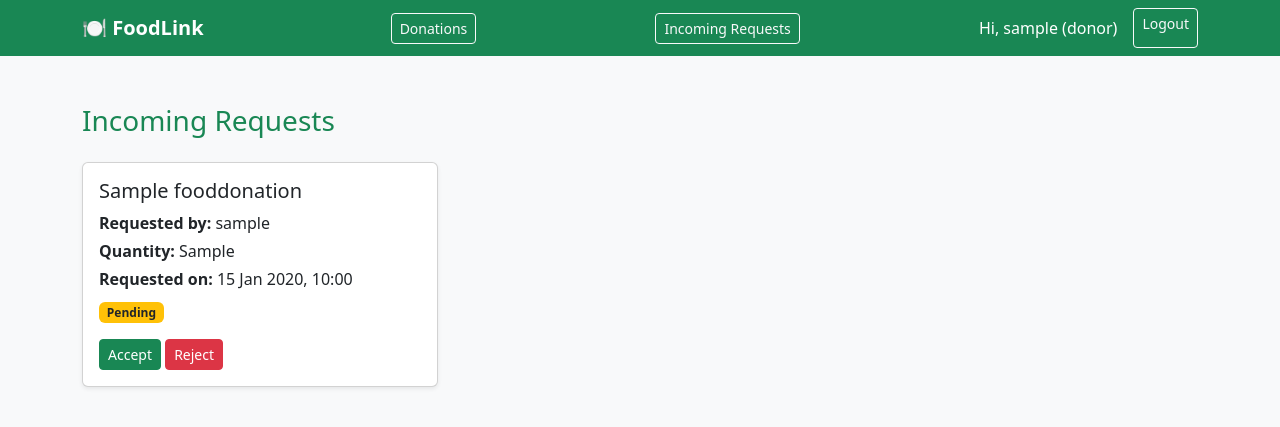
After one commit to tawheedul-islam/FoodLink-Food-Waste-Donation-System, a Django app: page /requests/incoming/ in a window 1280 px wide. The commit adds this page. Shown: the top 427 px of the page. Run offline with Django 5.2, Linux system fonts and the light colour scheme; a user stored in the database is signed in; tables that the repository leaves empty hold one stand-in row (values such as "Sample post").

Commit message:
Add donation request system with accept/reject/complete workflow

```diff
--- a/foodlink_project/urls.py
+++ b/foodlink_project/urls.py
@@ -1,27 +1,3 @@
-"""
-URL configuration for foodlink_project project.
-
-The `urlpatterns` list routes URLs to views. For more information please see:
-    https://docs.djangoproject.com/en/6.1/topics/http/urls/
-Examples:
-Function views
-    1. Add an import:  from my_app import views
-    2. Add a URL to urlpatterns:  path('', views.home, name='home')
-Class-based views
-    1. Add an import:  from other_app.views import Home
-    2. Add a URL to urlpatterns:  path('', Home.as_view(), name='home')
-Including another URLconf
-    1. Import the include() function: from django.urls import include, path
-    2. Add a URL to urlpatterns:  path('blog/', include('blog.urls'))
-"""
-from django.contrib import admin
-from django.urls import path, include
-
-urlpatterns = [
-    path('admin/', admin.site.urls),
-    path('accounts/', include('accounts.urls')),
-]
-
 from django.contrib import admin
 from django.urls import path, include
 
@@ -29,4 +5,5 @@ urlpatterns = [
     path('admin/', admin.site.urls),
     path('accounts/', include('accounts.urls')),
     path('donations/', include('donations.urls')),
+    path('requests/', include('requests_app.urls')),
 ]
--- /dev/null
+++ b/requests_app/urls.py
@@ -0,0 +1,9 @@
+from django.urls import path
+from . import views
+
+urlpatterns = [
+    path('create/<int:pk>/', views.create_request, name='create_request'),
+    path('my-requests/', views.my_requests, name='my_requests'),
+    path('incoming/', views.incoming_requests, name='incoming_requests'),
+    path('update/<int:pk>/<str:new_status>/', views.update_request_status, name='update_request_status'),
+]
--- a/requests_app/views.py
+++ b/requests_app/views.py
@@ -1,3 +1,56 @@
-from django.shortcuts import render
+from django.shortcuts import render, redirect, get_object_or_404
+from django.contrib.auth.decorators import login_required
+from django.contrib import messages
+from donations.models import FoodDonation
+from .models import DonationRequest
 
-# Create your views here.
+@login_required
+def create_request(request, pk):
+    donation = get_object_or_404(FoodDonation, pk=pk)
+
+    if request.user.role != 'receiver':
+        messages.error(request, 'Only receivers can request donations.')
+        return redirect('donation_detail', pk=pk)
+
+    already_requested = DonationRequest.objects.filter(donation=donation, receiver=request.user).exists()
+    if already_requested:
+        messages.warning(request, 'You have already requested this donation.')
+        return redirect('donation_detail', pk=pk)
+
+    DonationRequest.objects.create(donation=donation, receiver=request.user)
+    donation.status = 'requested'
+    donation.save()
+    messages.success(request, 'Request submitted successfully!')
+    return redirect('my_requests')
+
+@login_required
+def my_requests(request):
+    reqs = DonationRequest.objects.filter(receiver=request.user).order_by('-request_date')
+    return render(request, 'requests_app/my_requests.html', {'requests': reqs})
+
+@login_required
+def incoming_requests(request):
+    if request.user.role != 'donor':
+        messages.error(request, 'Only donors can view incoming requests.')
+        return redirect('donation_list')
+    reqs = DonationRequest.objects.filter(donation__donor=request.user).order_by('-request_date')
+    return render(request, 'requests_app/incoming_requests.html', {'requests': reqs})
+
+@login_required
+def update_request_status(request, pk, new_status):
+    req = get_object_or_404(DonationRequest, pk=pk, donation__donor=request.user)
+    req.status = new_status
+    req.save()
+
+    if new_status == 'accepted':
+        req.donation.status = 'accepted'
+        req.donation.save()
+    elif new_status == 'rejected':
+        req.donation.status = 'posted'
+        req.donation.save()
+    elif new_status == 'completed':
+        req.donation.status = 'completed'
+        req.donation.save()
+
+    messages.success(request, f'Request marked as {new_status}.')
+    return redirect('incoming_requests')
--- a/templates/base.html
+++ b/templates/base.html
@@ -12,6 +12,13 @@
         <div class="container">
             <a class="navbar-brand fw-bold" href="{% url 'dashboard' %}">🍽️ FoodLink</a>
             <a href="{% url 'donation_list' %}" class="btn btn-outline-light btn-sm me-2">Donations</a>
+
+            {% if user.role == 'receiver' %}
+    <a href="{% url 'my_requests' %}" class="btn btn-outline-light btn-sm me-2">My Requests</a>
+{% elif user.role == 'donor' %}
+    <a href="{% url 'incoming_requests' %}" class="btn btn-outline-light btn-sm me-2">Incoming Requests</a>
+{% endif %}
+
             <div class="d-flex">
                 {% if user.is_authenticated %}
                     <span class="navbar-text text-white me-3">Hi, {{ user.username }} ({{ user.role }})</span>
--- a/templates/donations/donation_detail.html
+++ b/templates/donations/donation_detail.html
@@ -12,6 +12,10 @@
         <p><strong>Pickup Location:</strong> {{ donation.pickup_location }}</p>
         <p><strong>Expiry Time:</strong> {{ donation.expiry_time }}</p>
         <p><strong>Posted by:</strong> {{ donation.donor.username }}</p>
+
+        {% if user.role == 'receiver' and donation.status == 'posted' %}
+    <a href="{% url 'create_request' donation.pk %}" class="btn btn-success">Request This Donation</a>
+{% endif %}
         <a href="{% url 'donation_list' %}" class="btn btn-outline-success">Back to List</a>
     </div>
 </div>
--- /dev/null
+++ b/templates/requests_app/incoming_requests.html
@@ -0,0 +1,35 @@
+{% extends 'base.html' %}
+{% block title %}Incoming Requests{% endblock %}
+{% block content %}
+<h3 class="text-success mb-4">Incoming Requests</h3>
+
+<div class="row">
+    {% for req in requests %}
+    <div class="col-md-4 mb-4">
+        <div class="card shadow-sm h-100">
+            <div class="card-body">
+                <h5 class="card-title">{{ req.donation.food_name }}</h5>
+                <p class="mb-1"><strong>Requested by:</strong> {{ req.receiver.username }}</p>
+                <p class="mb-1"><strong>Quantity:</strong> {{ req.donation.quantity }}</p>
+                <p class="mb-2"><strong>Requested on:</strong> {{ req.request_date|date:"d M Y, H:i" }}</p>
+
+                {% if req.status == 'pending' %}
+                    <span class="badge bg-warning text-dark mb-2">Pending</span><br>
+                    <a href="{% url 'update_request_status' req.pk 'accepted' %}" class="btn btn-success btn-sm mt-2">Accept</a>
+                    <a href="{% url 'update_request_status' req.pk 'rejected' %}" class="btn btn-danger btn-sm mt-2">Reject</a>
+                {% elif req.status == 'accepted' %}
+                    <span class="badge bg-success mb-2">Accepted</span><br>
+                    <a href="{% url 'update_request_status' req.pk 'completed' %}" class="btn btn-primary btn-sm mt-2">Mark Completed</a>
+                {% elif req.status == 'rejected' %}
+                    <span class="badge bg-danger">Rejected</span>
+                {% elif req.status == 'completed' %}
+                    <span class="badge bg-primary">Completed</span>
+                {% endif %}
+            </div>
+        </div>
+    </div>
+    {% empty %}
+    <p class="text-muted">No incoming requests yet.</p>
+    {% endfor %}
+</div>
+{% endblock %}
```
Also changed, not shown: templates/requests_app/my_requests.html (added, +31 -0 lines).
